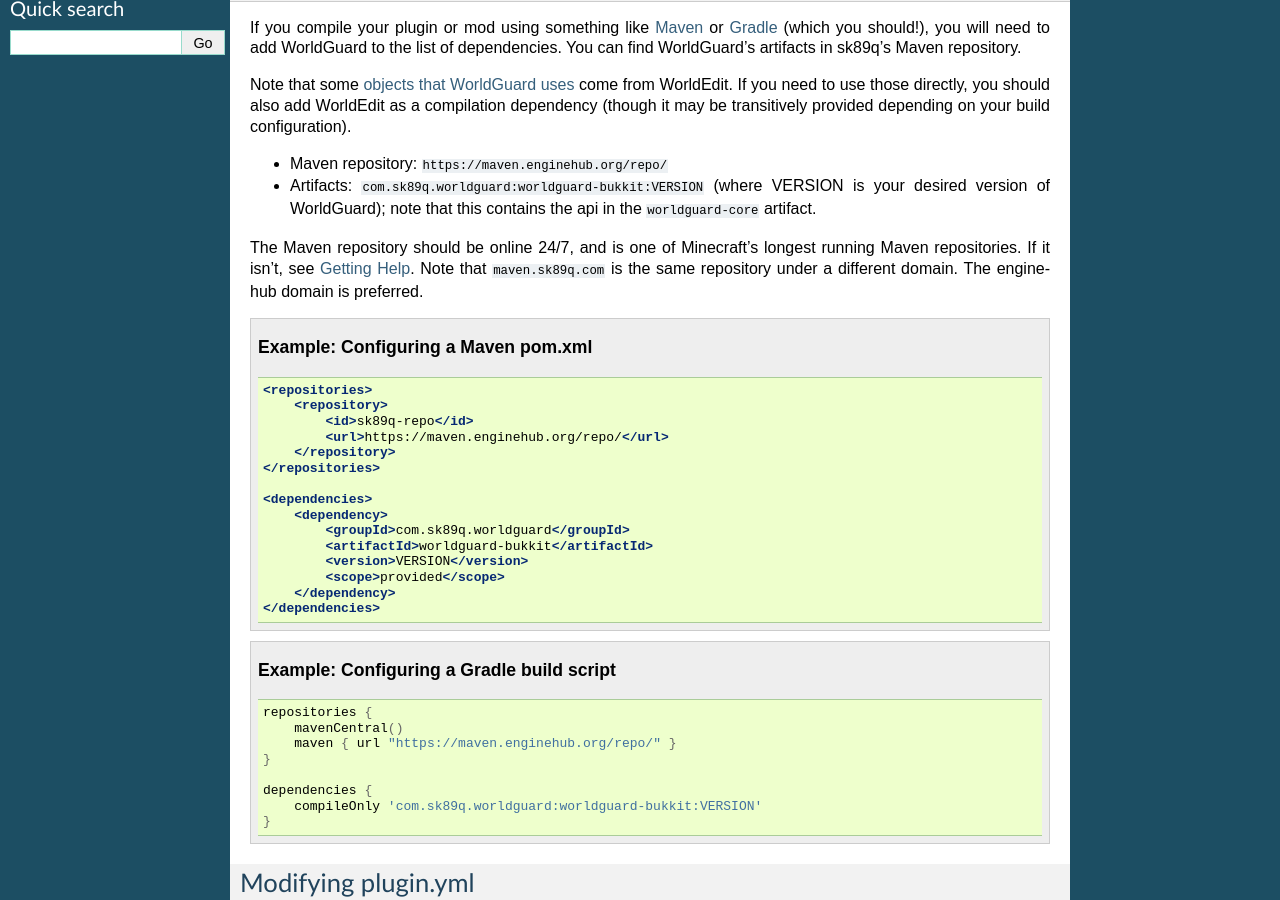
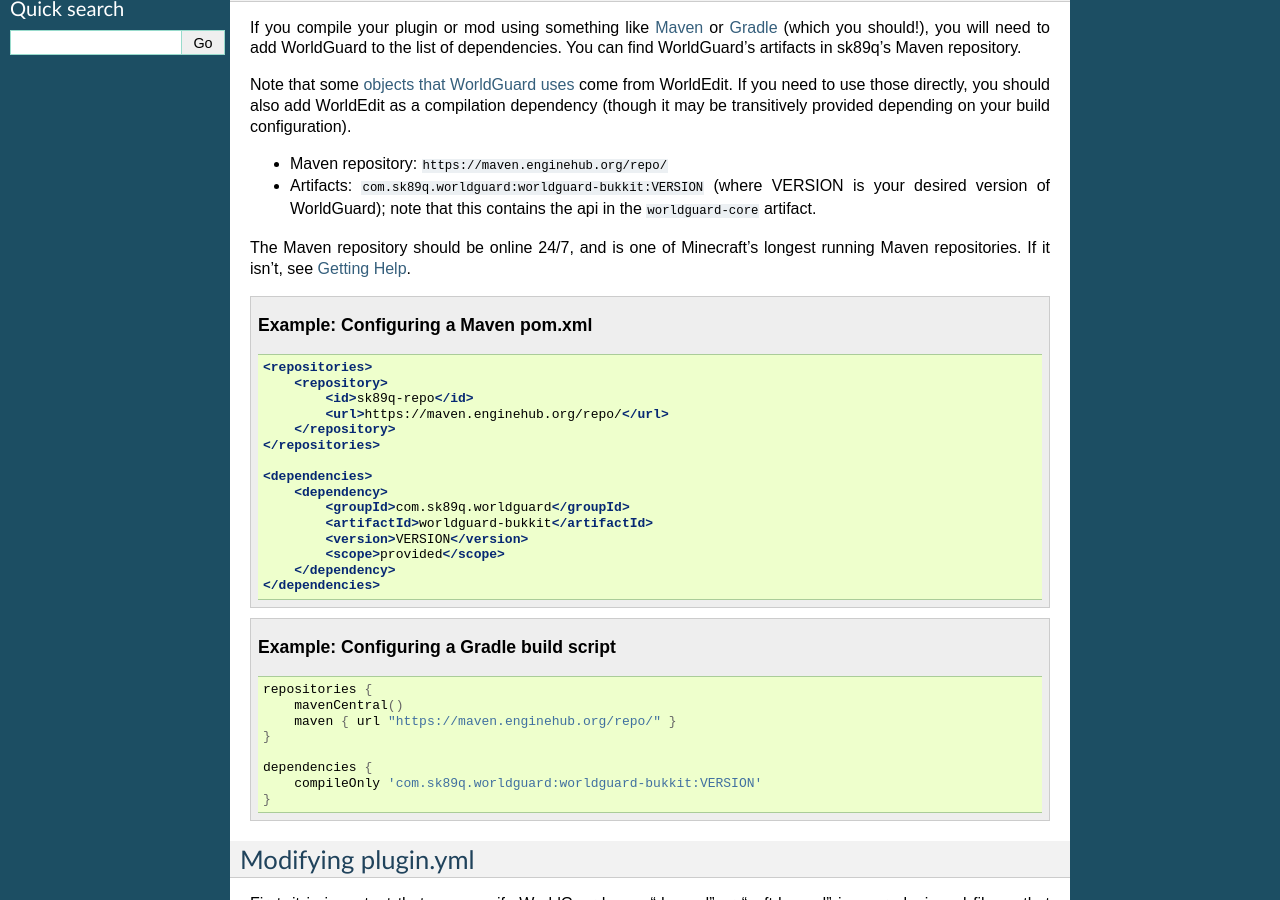
Before and after one commit to aurorasmiles/WorldGuardDocs, a Sphinx documentation site: the page built from source/developer/dependency.rst, in a window 1280 px wide and 900 px high, scrolled down 382 px. Built offline with Sphinx 7.4.7, drawn with Linux system fonts in a browser that asks for light colours.

Commit message:
Remove note about maven.sk89q.com

```diff
--- a/source/developer/dependency.rst
+++ b/source/developer/dependency.rst
@@ -21,7 +21,7 @@
 * Maven repository: ``https://maven.enginehub.org/repo/``
 * Artifacts: ``com.sk89q.worldguard:worldguard-bukkit:VERSION`` (where VERSION is your desired version of WorldGuard); note that this contains the api in the ``worldguard-core`` artifact.
 
-The Maven repository should be online 24/7, and is one of Minecraft's longest running Maven repositories. If it isn't, see :doc:`../support`. Note that ``maven.sk89q.com`` is the same repository under a different domain. The enginehub domain is preferred.
+The Maven repository should be online 24/7, and is one of Minecraft's longest running Maven repositories. If it isn't, see :doc:`../support`.
 
 .. topic:: Example: Configuring a Maven pom.xml
 
```
